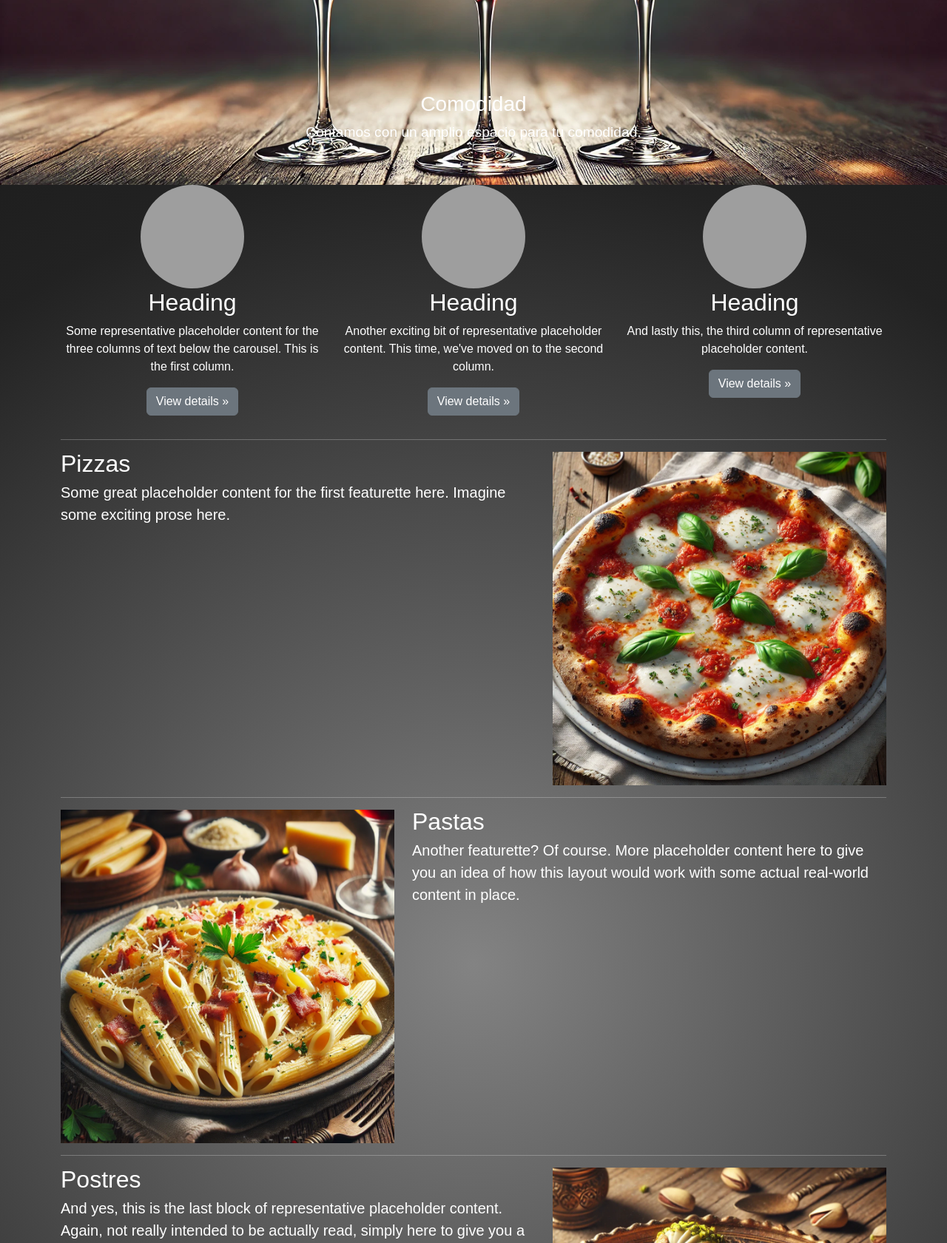
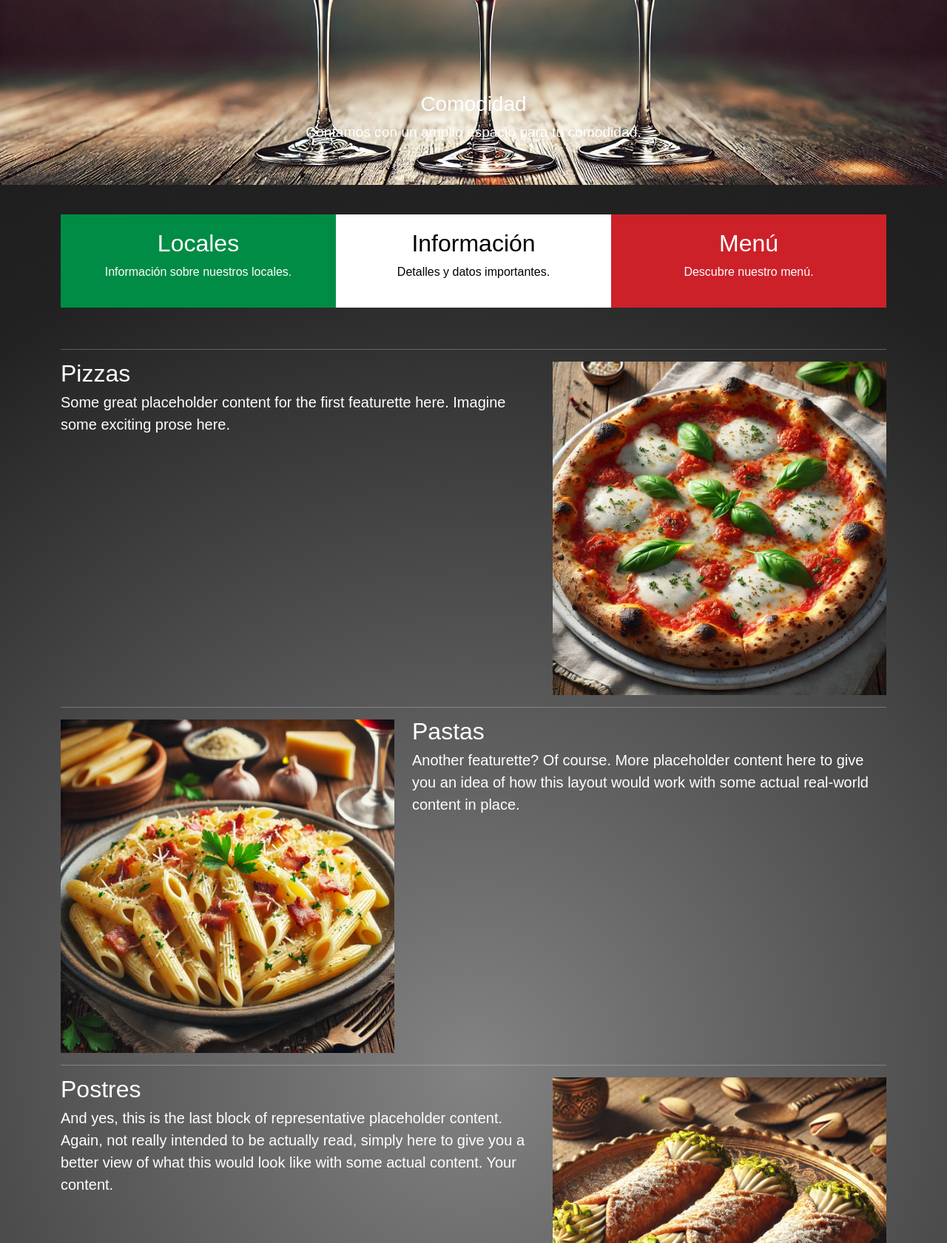
Before and after one commit to Arielinho16/ItalianRestaurant, a Django app: page / in a window 1280 px wide. Shown: the part 479-2160 px from the top of the page at 74% size. Run offline with Django 5.2, Linux system fonts and the light colour scheme; grey boxes are pictures that could not be loaded.

Commit message:
cambios en el front

```diff
--- a/core/static/css/style.css
+++ b/core/static/css/style.css
@@ -77,3 +77,73 @@ header {
         font-size: 3vw;
     }
 }
+
+.feature-section {
+    padding: 40px 0;
+    /* Espaciado superior e inferior opcional */
+}
+
+.feature-box {
+    padding: 20px;
+    color: #fff;
+    margin: 0;
+    width: 100%;
+    height: 100%;
+    display: inline-block;
+    text-align: center;
+    transition: transform 0.3s;
+
+}
+
+.feature-box:hover {
+    transform: scale(1.025);
+    /* Hace que el cuadro crezca un poco al hacer hover */
+}
+
+.feature-box-green {
+    background-color: #008C45;
+    /* Verde de la bandera de Italia */
+}
+
+.feature-box-white {
+    background-color: #ffffff;
+    /* Blanco */
+    color: #000;
+    /* Cambia el color del texto a negro para que sea visible */
+}
+
+.feature-box-red {
+    background-color: #CD212A;
+    /* Rojo de la bandera de Italia */
+}
+
+.feature-box-green:hover {
+
+    background-color: #02a754;
+    /* Verde de la bandera de Italia */
+}
+
+.feature-box-white:hover {
+    background-color: #ffffffe3;
+    /* Blanco */
+    color: #000;
+    /* Cambia el color del texto a negro para que sea visible */
+}
+
+.feature-box-red:hover {
+    background-color: #de343d;
+    /* Rojo de la bandera de Italia */
+}
+
+.feature-section .row {
+    display: flex;
+    flex-wrap: nowrap;
+    /* Impide que los cuadros se vayan a la siguiente línea */
+}
+
+.feature-section .col-lg-4 {
+    padding: 0;
+    /* Elimina el padding entre los contenedores de las columnas */
+    flex: 1;
+    /* Hace que cada columna ocupe el mismo ancho */
+}
--- a/core/templates/cuerpo_html/home.html
+++ b/core/templates/cuerpo_html/home.html
@@ -62,49 +62,35 @@
 
         <div class="container marketing">
 
+            <div class="feature-section">
+                <div class="container">
                     <div class="row text-center">
                         <div class="col-lg-4 d-flex flex-column align-items-center">
-                    <img src="{% static 'path/to/your/image.jpg' %}"
-         class="rounded-circle"
-         width="140"
-         height="140"
-         alt="Descripción de la imagen" />
-                    <h2 class="fw-normal">Heading</h2>
-                    <p>
-                        Some representative placeholder content for the three columns of text below the carousel. This is the first column.
-                    </p>
-                    <p>
-                        <a class="btn btn-secondary" href="#">View details »</a>
-                    </p>
+                            <a href="#" class="feature-box feature-box-green text-decoration-none">
+                                <h2 class="fw-normal">Locales</h2>
+                                <p>Información sobre nuestros locales.</p>
+                            </a>
                         </div>
                         <div class="col-lg-4 d-flex flex-column align-items-center">
-                    <img src="{% static 'path/to/your/image.jpg' %}"
-                    class="rounded-circle"
-                    width="140"
-                    height="140"
-                    alt="Descripción de la imagen" />
-                    <h2 class="fw-normal">Heading</h2>
-                    <p>Another exciting bit of representative placeholder content. This time, we've moved on to the second column.</p>
-                    <p>
-                        <a class="btn btn-secondary" href="#">View details »</a>
-                    </p>
+                            <a href="#" class="feature-box feature-box-white text-decoration-none">
+                                <h2 class="fw-normal">Información</h2>
+                                <p>Detalles y datos importantes.</p>
+                            </a>
                         </div>
                         <div class="col-lg-4 d-flex flex-column align-items-center">
-                    <img src="{% static 'path/to/your/image.jpg' %}"
-         class="rounded-circle"
-         width="140"
-         height="140"
-         alt="Descripción de la imagen" />
-                    <h2 class="fw-normal">Heading</h2>
-                    <p>And lastly this, the third column of representative placeholder content.</p>
-                    <p>
-                        <a class="btn btn-secondary" href="#">View details »</a>
-                    </p>
+                            <a href="{% url 'menu_list' %}" class="feature-box feature-box-red text-decoration-none">
+                                <h2 class="fw-normal">Menú</h2>
+                                <p>Descubre nuestro menú.</p>
+                            </a>
+                        </div>
+                    </div>
                 </div>
             </div>
 
-            <!-- START THE FEATURETTES -->
+
+
             <hr class="featurette-divider">
+
             <div class="row featurette">
                 <div class="col-md-7">
                     <h2 class="featurette-heading fw-normal lh-1">
@@ -193,6 +179,50 @@
                                 </div>
                             </div>
 
+
+                            <!-- Testimonios -->
+                            <hr class="featurette-divider">
+                            <h2 class="text-center">Testimonios</h2>
+                            <div class="row text-center">
+                                <div class="col-lg-4 d-flex flex-column align-items-center">
+                                    <img src="{% static 'images/man.png' %}"
+                                        class="rounded-circle"
+                                        width="140"
+                                        height="140"
+                                        alt="Descripción de la imagen" />
+                                                    <h2 class="fw-normal">Carlos,30</h2>
+                                    <p>
+                                        Some representative placeholder content for the three columns of text below the carousel. This is the first column.
+                                    </p>
+                                    <p>
+                                        <a class="btn btn-secondary" href="#">View details »</a>
+                                    </p>
+                                </div>
+                                <div class="col-lg-4 d-flex flex-column align-items-center">
+                                    <img src="{% static 'images/woman.png' %}"
+                                    class="rounded-circle"
+                                    width="140"
+                                    height="140"
+                                    alt="Descripción de la imagen" />
+                                    <h2 class="fw-normal">Ana,35</h2>
+                                    <p>Another exciting bit of representative placeholder content. This time, we've moved on to the second column.</p>
+                                    <p>
+                                        <a class="btn btn-secondary" href="#">View details »</a>
+                                    </p>
+                                </div>
+                                <div class="col-lg-4 d-flex flex-column align-items-center">
+                                    <img src="{% static 'images/man.png' %}"
+                                        class="rounded-circle"
+                                        width="140"
+                                        height="140"
+                                        alt="Descripción de la imagen" />
+                                    <h2 class="fw-normal">Rafael,27</h2>
+                                    <p>And lastly this, the third column of representative placeholder content.</p>
+                                    <p>
+                                        <a class="btn btn-secondary" href="#">View details »</a>
+                                    </p>
+                                </div>
+                            </div>
                     </div>
                 </div>
             </div>
```
Also changed, not shown: core/static/images/man.png (added), core/static/images/woman.png (added). Lines whose indentation alone changed are shown as unchanged.
